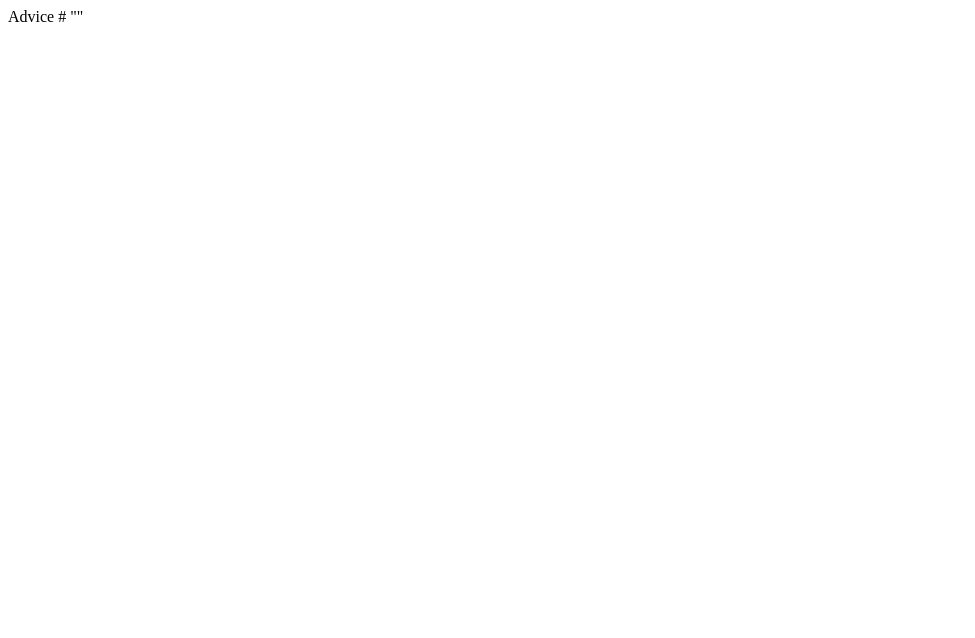
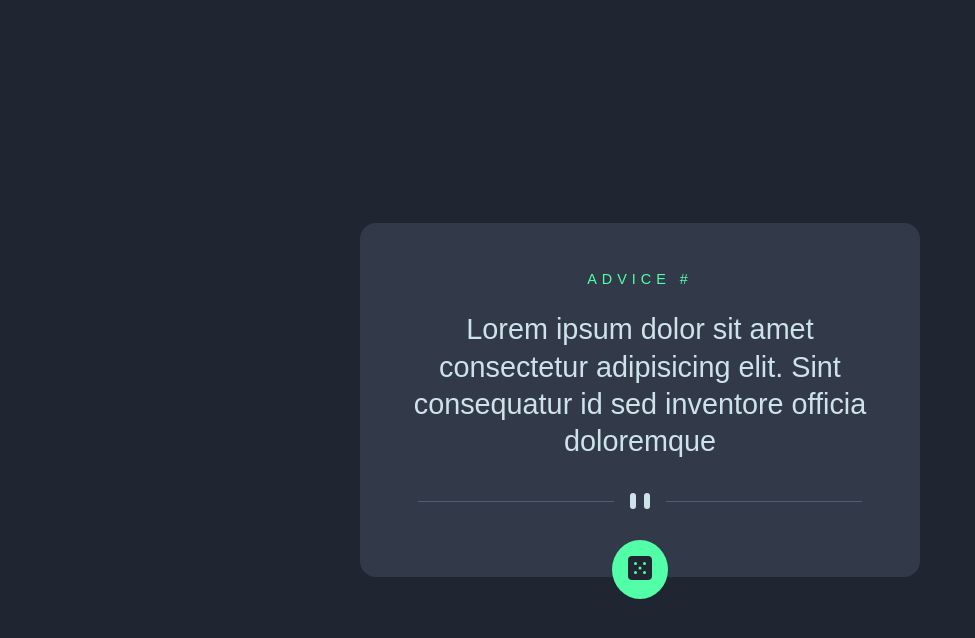
Before and after one commit to Verumun/Advice-geneator-app, a plain HTML site: page index.html in a window 1280 px wide. Shown: the whole page, without its empty margins (0-975 px from the left). Drawn offline with Linux system fonts and the light colour scheme.

Commit message:
desktop view done

```diff
--- a/css/styles.css
+++ b/css/styles.css
@@ -0,0 +1,106 @@
+:root{
+    --Light-Cyan: hsl(193, 38%, 86%);
+
+    --Neon-Green: hsl(150, 100%, 66%);
+
+    --Grayish-Blue: hsl(217, 19%, 38%);
+    --Dark-Grayish-Blue: hsl(217, 19%, 24%);
+    --Dark-Blue: hsl(218, 23%, 16%);
+}
+
+*{
+    margin: 0;
+    padding: 0;
+    box-sizing: border-box;
+}
+
+
+body{
+    background-color: var(--Dark-Blue);
+    font-family: 'Manrope', sans-serif;
+    display: flex;
+    justify-content: center;
+    align-items: center;
+    height: 100vh;
+}
+
+.main{
+    background-color: var(--Dark-Grayish-Blue);
+    width: 35rem;
+    padding: 3rem;
+    /* text-align: center; */
+    display: flex;
+    flex-direction: column;
+    align-items: center;
+    border-radius: 1rem;
+    position: relative;
+
+}
+
+.advice-header{
+    color: var(--Neon-Green);
+    text-transform: uppercase;
+    font-weight: lighter;
+    font-size: .9rem;
+    letter-spacing: 5px;
+}
+
+.advice-text{
+    padding: 1.5rem 0 1.5rem 0;
+    font-size: 1.8rem;
+    color: #fff;
+    text-align: center;
+    color: var(--Light-Cyan);
+    line-height: 1.3;
+}
+
+picture{
+    /* margin: 2rem 0; */
+    padding: .5rem 0 1rem 0;
+    position: relative;
+    z-index: 900;
+    /* margin-bottom: rem; */
+}
+
+picture::before{
+    content: "";
+    border: .5px solid #fff;
+    height: .1px;
+    width: 12rem;
+    position: absolute;
+    display: none;
+    top: .35rem;
+}
+
+picture::after{
+    content: "";
+    display: block;
+    border: .5px solid #fff;
+    height: .1px;
+    width: 12rem;
+    position: absolute;
+    /* left: 0; */
+    display: none;
+    right: 0;
+    top: .35rem;
+}
+
+button img{
+    /* width: 2.5rem; */
+}
+button{
+    border: none;
+    outline: none;
+    background-color: var(--Neon-Green);
+    padding: 1rem;
+    border-radius: 50%;
+    /* width: 5rem; */
+    position: absolute;
+    /* bottom: ; */
+    /* top: 5rem; */
+    bottom: -1.4rem;
+    z-index: 3;
+    margin-top: 4rem;
+    cursor: pointer;
+
+}
--- a/index.html
+++ b/index.html
@@ -5,6 +5,7 @@
   <meta name="viewport" content="width=device-width, initial-scale=1.0"> <!-- displays site properly based on user's device -->
 
   <link rel="icon" type="image/png" sizes="32x32" href="./images/favicon-32x32.png">
+  <link rel="stylesheet" href="css/styles.css">
 
   <title>Frontend Mentor | Advice generator app</title>
 
@@ -16,9 +17,22 @@
 </head>
 <body>
 
-  Advice #<!-- Advice ID goes here -->
+  <section class="main">
+    <h2 class="advice-header" id="advice-id">Advice #</h2>
 
-  "<!-- Advice text goes here -->"
+    <p class="advice-text" id="advice-text">Lorem ipsum dolor sit amet consectetur adipisicing elit. Sint consequatur id sed inventore officia doloremque</p>
+
+    <picture>
+      <source media="(max-width:760px)" srcset="images/pattern-divider-mobile.svg">
+      <img src="images/pattern-divider-desktop.svg" alt="">
+    </picture>
+
+    <button id="button"><img src="images/icon-dice.svg" alt=""></button>
+  </section>
+
+
+
+
 
   <!-- <div class="attribution">
     Challenge by <a href="https://www.frontendmentor.io?ref=challenge" target="_blank">Frontend Mentor</a>.
```
